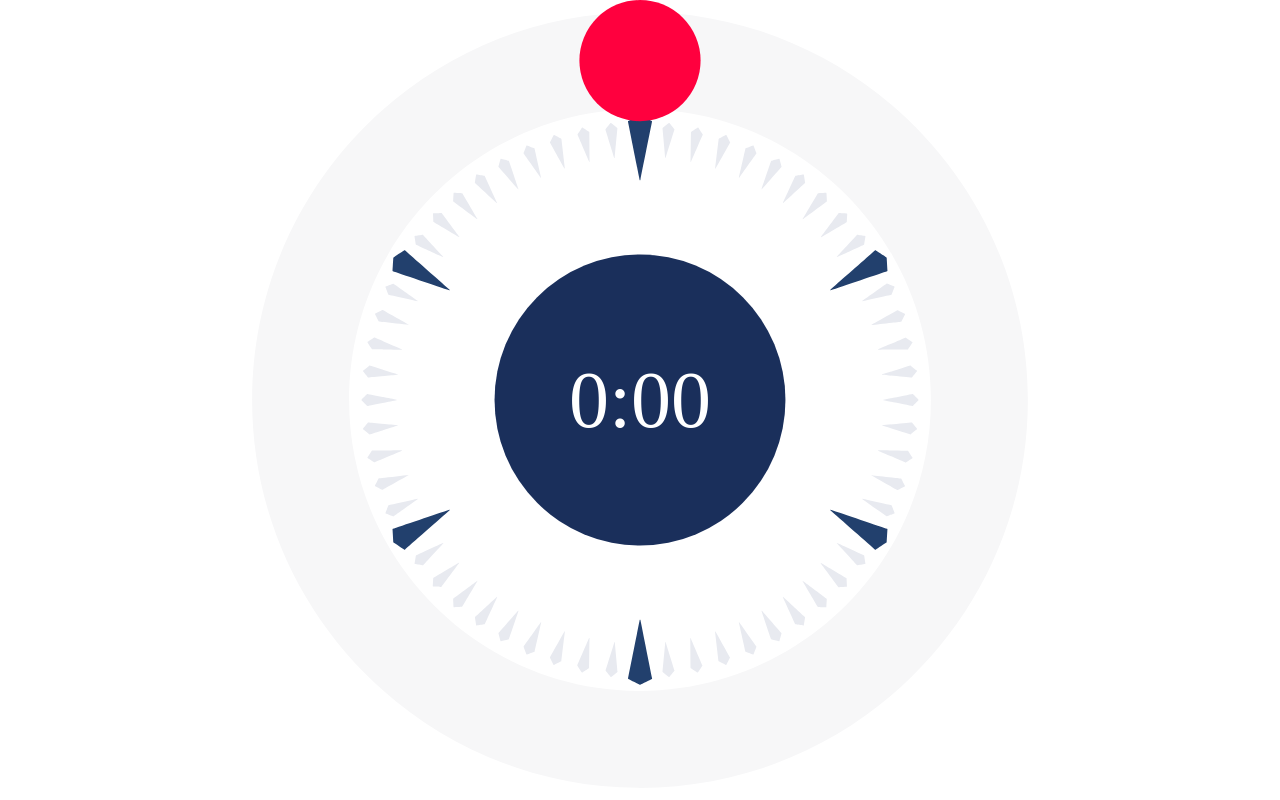
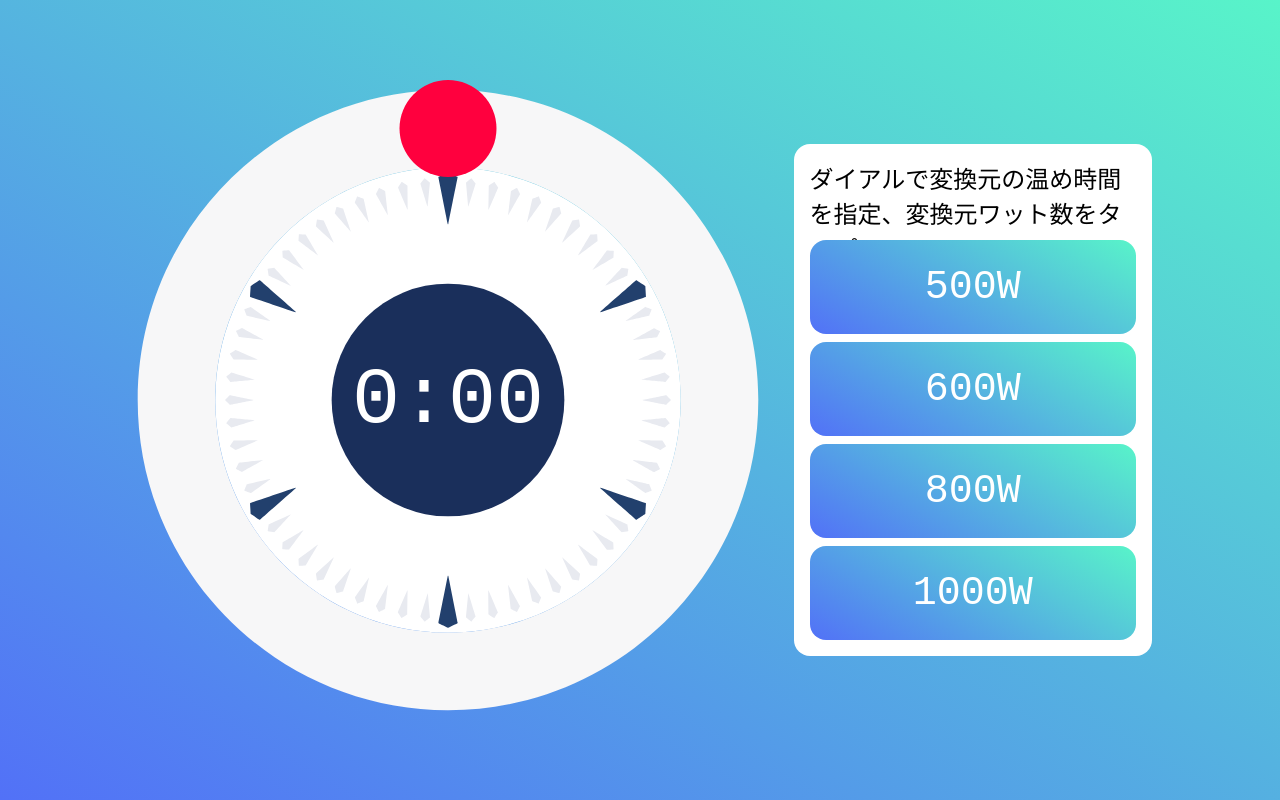
Before and after one commit to ReoHakase/microwave-calc, a React app: page / in a window 1280 px wide. Built offline with nearby package versions, Linux system fonts and the light colour scheme.

Commit message:
finish developing calc

```diff
--- a/src/css/clock.scss
+++ b/src/css/dial.scss
@@ -16,7 +16,7 @@
 .knob {
   z-index: 2;
   background: url('../asset/knob.svg') center/cover;
-  transition: 0.05s;
+  // transition: 0.1s;
   --knobDegree: 0deg;
   transform:rotate(var(--knobDegree));
 }
@@ -32,9 +32,9 @@
   user-select: none;
 }
 
-.clockFace {
+.dialFace {
   z-index: 0;
-  background: url('../asset/clockFace.svg') center/cover;
+  background: url('../asset/dialFace.svg') center/cover;
 }
 
 @media all and (orientation: portrait){
--- a/src/css/init.scss
+++ b/src/css/init.scss
@@ -1,8 +1,11 @@
 :global {
   :root {
     /* グローバルスコープでのCSS変数定義 (CSS Modulesでは非推奨) */
-    --color-main: #f66817;
-    --color-sub:  #182542;
+    --color-main: #FF003E;
+    --color-sub:  #1A2F5B;
+    --color-gdr: #58f4c9;
+    --color-gdr2: #5271f7;
+    --borderRadius: 2vmin;
   }
   * {
     overflow: hidden;
@@ -12,7 +15,7 @@
     margin: 0;
     -webkit-tap-highlight-color: rgba(0, 0, 0, 0);
   }
-  .content {
+  .REACT_COMPONENT_WRAPPER {
     width: 100vw;
     height: 100vh;
     -webkit-tap-highlight-color: rgba(0, 0, 0, 0);
--- a/src/css/main.scss
+++ b/src/css/main.scss
@@ -1,21 +1,98 @@
+:global {
+  @import url('https://fonts.googleapis.com/css?family=IBM+Plex+Mono:500');
+  @import url('https://fonts.googleapis.com/earlyaccess/sawarabigothic.css');
+  * {
+    font-family: 'IBM Plex Mono', "Sawarabi Gothic", monospace;
+  }
+}
+
 .wrapper {
   position: fixed;
   top: 0; left: 0;
   width: 100vw;
   height: 100vh;
-  display: flex;
-  flex-direction: row;
-  justify-content: center;
-  align-items: center;
-  -webkit-tap-highlight-color: rgba(0, 0, 0, 0);
+  display: grid;
+  grid-template-columns: 1fr 80vw 1fr;
+  grid-template-rows: 1fr 80vh 1fr;
+  background: linear-gradient(30deg, var(--color-gdr2), var(--color-gdr));
 }
 
-.clock {
-  width: 100vmin;
-  height: 100vmin;
-  -webkit-tap-highlight-color: rgba(0, 0, 0, 0);
+.content {
+  grid-column: 2 / 3;
+  grid-row: 2 / 3;
+  display: grid;
+  grid-template-columns: 80vh 1fr;
+  grid-template-rows: 1fr 8fr 1fr;
+  grid-gap: 0 2vmax;
+  // background: #fff;
+  border-radius: var(--borderRadius);
 }
+
+.dial {
+  grid-column: 1 / 2;
+  grid-row: 1 / 4;
+}
+
+.wattSelector {
+  grid-column: 2 / 3;
+  grid-row: 2 / 3;
+  border-radius: var(--borderRadius);
+}
+
+
+
+
 
 @media all and (orientation: portrait){
   /* ポートレート画面時のスタイル */
+  .wrapper {
+    grid-template-columns: 0 1fr 0;
+    grid-template-rows: 1fr 80vh 1fr;
+  }
+  .content {
+    grid-template-columns: 1fr 18fr 1fr;
+    grid-template-rows: 100vw 1fr;
+    grid-gap: 2vmax 0;
+  }
+  .dial {
+    grid-column: 1 / 4;
+    grid-row: 1 / 2;
+  }
+  .wattSelector {
+    grid-column: 2 / 3;
+    grid-row: 2 / 3;
+  }
 }
+
+
+
+
+
+@media all and (min-aspect-ratio: 3 / 5) and (max-aspect-ratio: 3 / 4){
+  .content {
+    grid-template-columns: 1fr 80vw 1fr;
+    grid-template-rows: 80vw 1fr;
+  }
+  .dial {
+    grid-column: 2 / 3;
+  }
+}
+
+@media all and (min-aspect-ratio: 3 / 4) and (max-aspect-ratio: 1 / 1){
+  .content {
+    grid-template-columns: 1fr 60vw 1fr;
+    grid-template-rows: 60vw 1fr;
+  }
+  .dial {
+    grid-column: 2 / 3;
+  }
+}
+
+@media all and (min-aspect-ratio: 1 / 1) and (max-aspect-ratio: 4 / 3){
+  .wrapper {
+    grid-template-rows: 1fr 60vh 1fr;
+  }
+  .content {
+    grid-template-columns: 60vh 1fr;
+  }
+}
--- /dev/null
+++ b/src/css/wattSelector.scss
@@ -0,0 +1,35 @@
+.wrapper {
+  padding: var(--borderRadius);
+  display: grid;
+  grid-template-columns: 1fr;
+  grid-template-rows: 1fr 5fr;
+  background: #fff;
+  user-select: none;
+}
+
+.description {
+  grid-column: 1 / 2;
+  grid-row: 1 / 2;
+  font-size: 3vmin;
+}
+
+.buttonWrapper {
+  grid-column: 1 / 2;
+  grid-row: 2 / 3;
+  display: grid;
+  grid-template-columns: 1fr;
+  grid-template-rows: 1fr 1fr 1fr 1fr;
+  grid-gap: 1vmin;
+}
+
+@media all and (orientation: portrait){
+  /* ポートレート画面時のスタイル */
+  .wrapper {
+    grid-template-rows: 2fr 5fr;
+  }
+  .buttonWrapper {
+    grid-template-columns: 1fr 1fr;
+    grid-template-rows: 1fr 1fr;
+    grid-gap: 2vmin;
+  }
+}
--- /dev/null
+++ b/src/css/wattSelectorButton.scss
@@ -0,0 +1,22 @@
+.button {
+  transition: 0.25s;
+  display: flex;
+  flex-direction: column;
+  justify-content: center;
+  align-items: center;
+  border-radius: var(--borderRadius);
+  background: linear-gradient(30deg, var(--color-gdr2), var(--color-gdr));
+  color: #fff;
+  font-size: 5vmin;
+}
+.button:hover {
+  filter: brightness(1.1);
+}
+.button:active {
+  filter: brightness(0.9);
+}
+
+.highlighted {
+  // background: var(--color-main);
+  background: linear-gradient(30deg, #f54d7a, #f28354);
+}
--- a/src/index.html
+++ b/src/index.html
@@ -10,6 +10,6 @@
     <meta name="viewport" content="width=device-width,initial-scale=1.0,minimum-scale=1.0,maximum-scale=1.0,user-scalable=no">
   </head>
   <body>
-    <div class="content"></div>
+    <div class="REACT_COMPONENT_WRAPPER"></div>
   </body>
 </html>
--- a/src/js/_clock.js
+++ b/src/js/_dial.js
@@ -1,7 +1,7 @@
 import React from 'react';
 import ReactDOM from 'react-dom';
 import classnames from 'classnames';
-import styles from '../css/clock.scss';
+import styles from '../css/dial.scss';
 
 class Clock extends React.Component {
   constructor(){
@@ -133,7 +133,7 @@ class Clock extends React.Component {
         ref={this.clockRef}>
         <div className={classnames(styles.child, styles.knob)} style={knobDegreeStyle}></div>
         <div className={classnames(styles.child, styles.timeMoniter)}>{timeString}</div>
-        <div className={classnames(styles.child, styles.clockFace)}></div>
+        <div className={classnames(styles.child, styles.dialFace)}></div>
       </div>
     );
   }
--- /dev/null
+++ b/src/js/_wattSelector.js
@@ -0,0 +1,55 @@
+import React from 'react';
+import ReactDOM from 'react-dom';
+import classnames from 'classnames';
+import styles from '../css/wattSelector.scss';
+import WattSelectorButton from './_wattSelectorButton';
+
+console.log(styles);
+
+class WattSelector extends React.Component {
+  constructor(){
+    super();
+    this.state = {
+      beforeWatt: 0
+    }
+  }
+  onButtonClickHandler(e, watt){
+    if(this.state.beforeWatt == 0){ // 変換元のワットの入力の場合
+      this.setState({
+        beforeWatt: watt
+      });
+    }else{ // 変換先ワット数の入力の場合
+      console.log(`From ${String(this.state.beforeWatt)} to ${watt}`);
+      this.props.onConvertWattHandler(this.state.beforeWatt, watt);
+      this.setState({
+        beforeWatt: 0
+      });
+    }
+  }
+  render(){
+    let description;
+    this.state.beforeWatt == 0 ? description = `ダイアルで変換元の温め時間を指定、変換元ワット数をタップ`
+                               : description = `${String(this.state.beforeWatt)}Wからの変換先ワット数をタップ`;
+    return (
+      <div className={classnames(styles.wrapper, this.props.className)}>
+        <div className={styles.description}>{description}</div>
+        <div className={styles.buttonWrapper}>
+          <WattSelectorButton className={styles.button}
+            highlighted={(this.state.beforeWatt == 500)}
+            watt={500} onClickHandler={(e, watt) => this.onButtonClickHandler(e, watt)} />
+          <WattSelectorButton className={styles.button}
+            highlighted={(this.state.beforeWatt == 600)}
+            watt={600} onClickHandler={(e, watt) => this.onButtonClickHandler(e, watt)} />
+          <WattSelectorButton className={styles.button}
+            highlighted={(this.state.beforeWatt == 800)}
+            watt={800} onClickHandler={(e, watt) => this.onButtonClickHandler(e, watt)} />
+          <WattSelectorButton className={styles.button}
+            highlighted={(this.state.beforeWatt == 1000)}
+            watt={1000} onClickHandler={(e, watt) => this.onButtonClickHandler(e, watt)} />
+        </div>
+      </div>
+    );
+  }
+}
+
+export default WattSelector;
--- /dev/null
+++ b/src/js/_wattSelectorButton.js
@@ -0,0 +1,22 @@
+import React from 'react';
+import ReactDOM from 'react-dom';
+import classnames from 'classnames';
+import styles from '../css/wattSelectorButton.scss';
+
+class WattSelectorButton extends React.Component {
+  constructor(){
+    super();
+  }
+  render(){
+    return (
+      <div className={classnames(styles.button, {
+          [styles.highlighted]: this.props.highlighted
+        }, this.props.className)}
+        onClick={e => this.props.onClickHandler(e, this.props.watt)}>
+        {`${String(this.props.watt)}W`}
+      </div>
+    );
+  }
+}
+
+export default WattSelectorButton;
--- a/src/js/app.js
+++ b/src/js/app.js
@@ -5,7 +5,8 @@ import ReactDOM from 'react-dom';
 import classnames from 'classnames';
 import initStyles from '../css/init.scss';
 import styles from '../css/main.scss';
-import Clock from './_clock';
+import Dial from './_dial';
+import WattSelector from './_wattSelector';
 
 if ('serviceWorker' in navigator) {
   navigator.serviceWorker.register('./service-worker.js').then(function() { console.log('Service Worker Registered'); });
@@ -18,13 +19,22 @@ class App extends React.Component {
       second: 0
     }
   }
-  onClockChange(second){
+  onTimeChange(second){
     this.setState({second: second});
+  }
+  onConvertWatt(before, after){
+    const afterSecond = (before * this.state.second) / after;
+    this.setState({
+      second: afterSecond
+    });
   }
   render(){
     return (
       <div className={styles.wrapper}>
-        <Clock className={styles.clock} second={this.state.second} onChangeHandler={d => this.onClockChange(d)}></Clock>
+        <div className={classnames(styles.content)}>
+          <Dial className={styles.dial} second={this.state.second} onChangeHandler={d => this.onTimeChange(d)} />
+          <WattSelector className={styles.wattSelector} onConvertWattHandler={(before, after) => this.onConvertWatt(before, after)} />
+        </div>
       </div>
     );
   }
@@ -32,5 +42,5 @@ class App extends React.Component {
 
 ReactDOM.render(
   <App />,
-  document.querySelector('.content')
+  document.querySelector('.REACT_COMPONENT_WRAPPER')
 );
```
Also changed, not shown: src/asset/dialFace.svg (renamed from src/asset/clockFace.svg), src/asset/sq.png (added).
